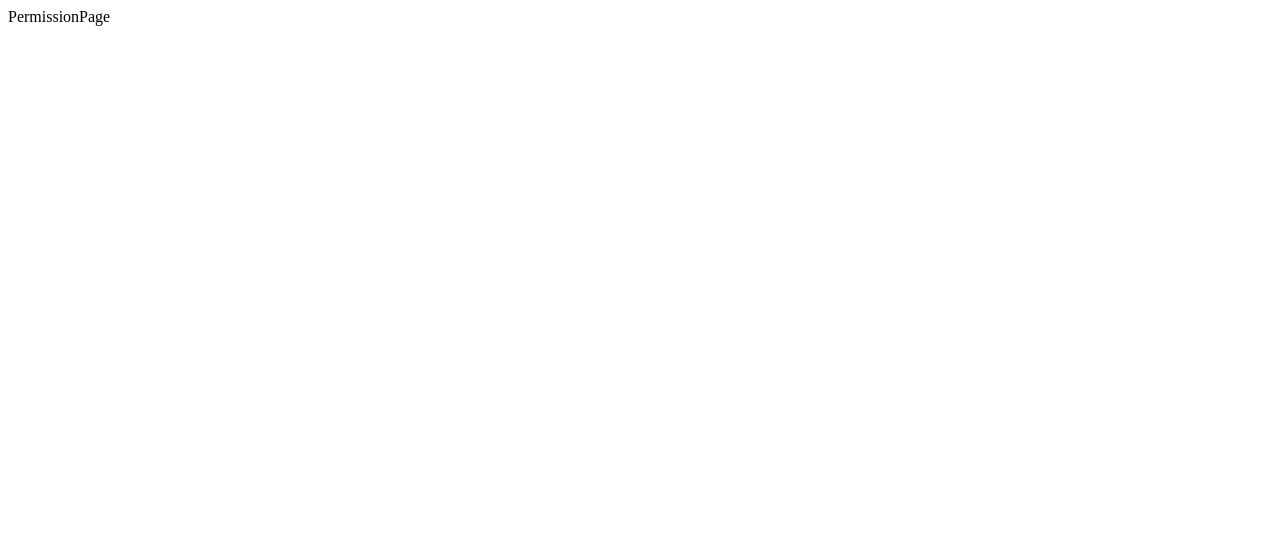
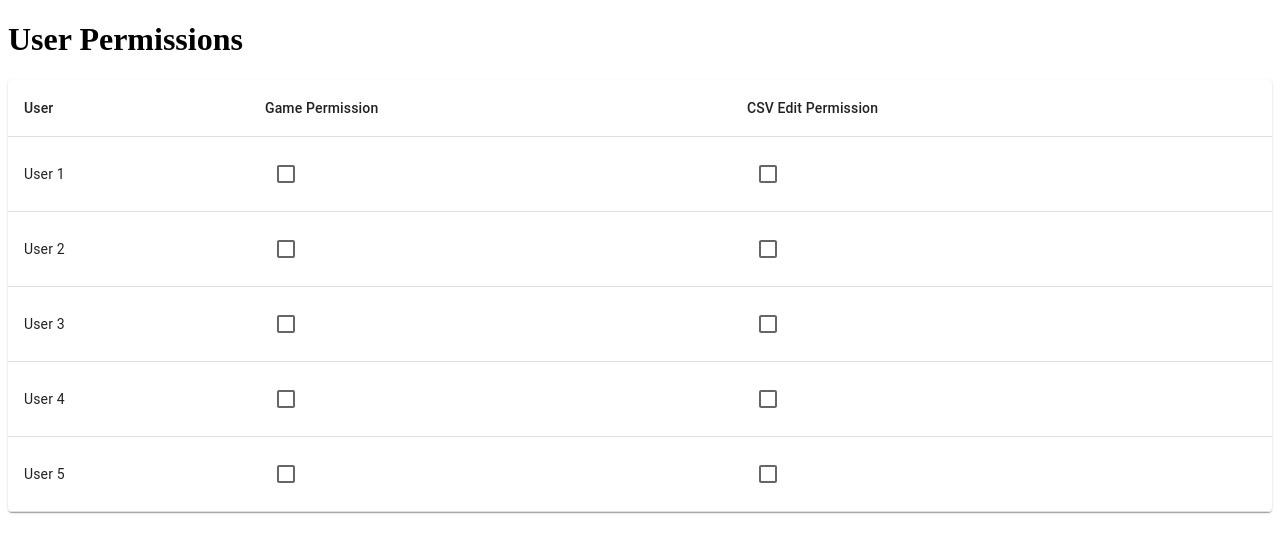
Before and after one commit to EswarChandran0110/Auth_Authentication, a React (Vite) app in the folder auth/: page /authorization in a window 1280 px wide. Shown: the top 552 px of the page. Built offline with nearby package versions, Linux system fonts and the light colour scheme.

Commit message:
check boxes with permission

```diff
--- /dev/null
+++ b/auth/src/Components/UserTable.jsx
@@ -0,0 +1,48 @@
+// src/components/UserTable.js
+import React from 'react';
+import { Table, TableBody, TableCell, TableContainer, TableHead, TableRow, Paper, Checkbox } from '@mui/material';
+import { useContext } from 'react';
+import { PermissionContext } from '../Context/PermissionContext';
+function UserTable() {
+    const { users, updateUserPermissions }= useContext(PermissionContext);
+  console.log(users)
+
+  const handlePermissionChange = (userId, route) => (event) => {
+    updateUserPermissions(userId, route, event.target.checked);
+  };
+
+  return (
+    <TableContainer component={Paper}>
+      <Table>
+        <TableHead>
+          <TableRow>
+            <TableCell>User</TableCell>
+            <TableCell>Game Permission</TableCell>
+            <TableCell>CSV Edit Permission</TableCell>
+          </TableRow>
+        </TableHead>
+        <TableBody>
+          {users.map((user) => (
+            <TableRow key={user.id}>
+              <TableCell>{user.name}</TableCell>
+              <TableCell>
+                <Checkbox
+                  checked={user.gamePermission}
+                  onChange={handlePermissionChange(user.id, 'game')}
+                />
+              </TableCell>
+              <TableCell>
+                <Checkbox
+                  checked={user.csvPermission}
+                  onChange={handlePermissionChange(user.id, 'csv')}
+                />
+              </TableCell>
+            </TableRow>
+          ))}
+        </TableBody>
+      </Table>
+    </TableContainer>
+  );
+}
+
+export default UserTable;
--- /dev/null
+++ b/auth/src/Context/PermissionContext.jsx
@@ -0,0 +1,28 @@
+
+import React, { createContext, useState, useContext } from 'react';
+
+export const PermissionContext = createContext();
+
+export const PermissionProvider = ({ children }) => {
+  const [users, setUsers] = useState([
+    { id: 1, name: 'User 1', gamePermission: false, csvPermission: false },
+    { id: 2, name: 'User 2', gamePermission: false, csvPermission: false },
+    { id: 3, name: 'User 3', gamePermission: false, csvPermission: false },
+    { id: 4, name: 'User 4', gamePermission: false, csvPermission: false },
+    { id: 5, name: 'User 5', gamePermission: false, csvPermission: false },
+  ]);
+
+  const updateUserPermissions = (userId, route, value) => {
+    setUsers((prevUsers) =>
+      prevUsers.map((user) =>
+        user.id === userId ? { ...user, [`${route}Permission`]: value } : user
+      )
+    );
+  };
+
+  return (
+    <PermissionContext.Provider value={{ users, updateUserPermissions }}>
+      {children}
+    </PermissionContext.Provider>
+  );
+}
--- a/auth/src/Pages/PermissionPage.jsx
+++ b/auth/src/Pages/PermissionPage.jsx
@@ -1,9 +1,14 @@
-function PermissionPage () {
-    return(
-        <>
-          PermissionPage
-        </>
-    )
+// src/components/PermissionPage.js
+import React from 'react';
+import UserTable from '../Components/UserTable';
+
+function PermissionPage() {
+  return (
+    <div>
+      <h1>User Permissions</h1>
+      <UserTable />
+    </div>
+  );
 }
 
-export default PermissionPage
+export default PermissionPage;
--- a/auth/src/main.jsx
+++ b/auth/src/main.jsx
@@ -1,14 +1,17 @@
 import React from 'react'
 import ReactDOM from 'react-dom/client'
 import App from './App.jsx'
-import {BrowserRouter} from "react-router-dom"
+import { BrowserRouter } from "react-router-dom"
+import { PermissionProvider } from './Context/PermissionContext'
 // import './index.css'
 
 
 ReactDOM.createRoot(document.getElementById('root')).render(
   <React.StrictMode>
     <BrowserRouter>
-    <App />
+      <PermissionProvider>
+        <App />
+      </PermissionProvider>
     </BrowserRouter>
   </React.StrictMode>,
 )
```
